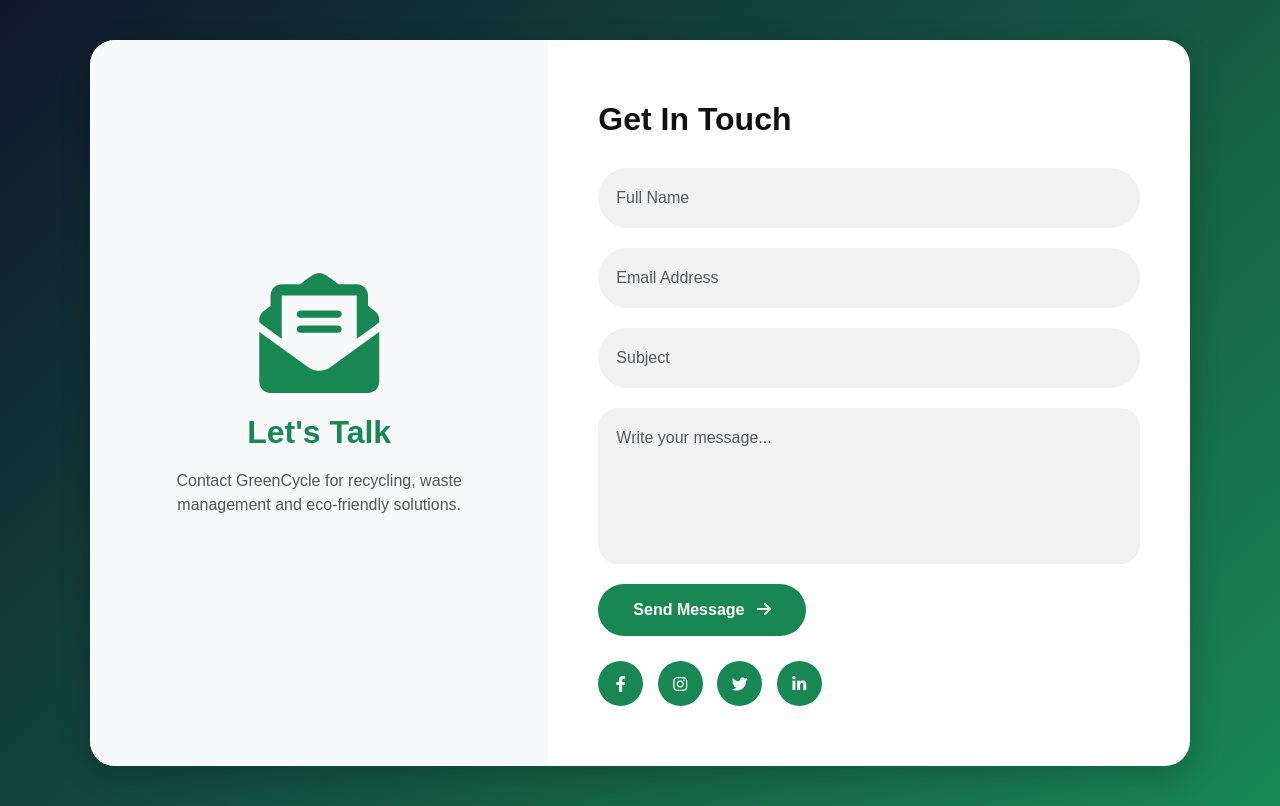
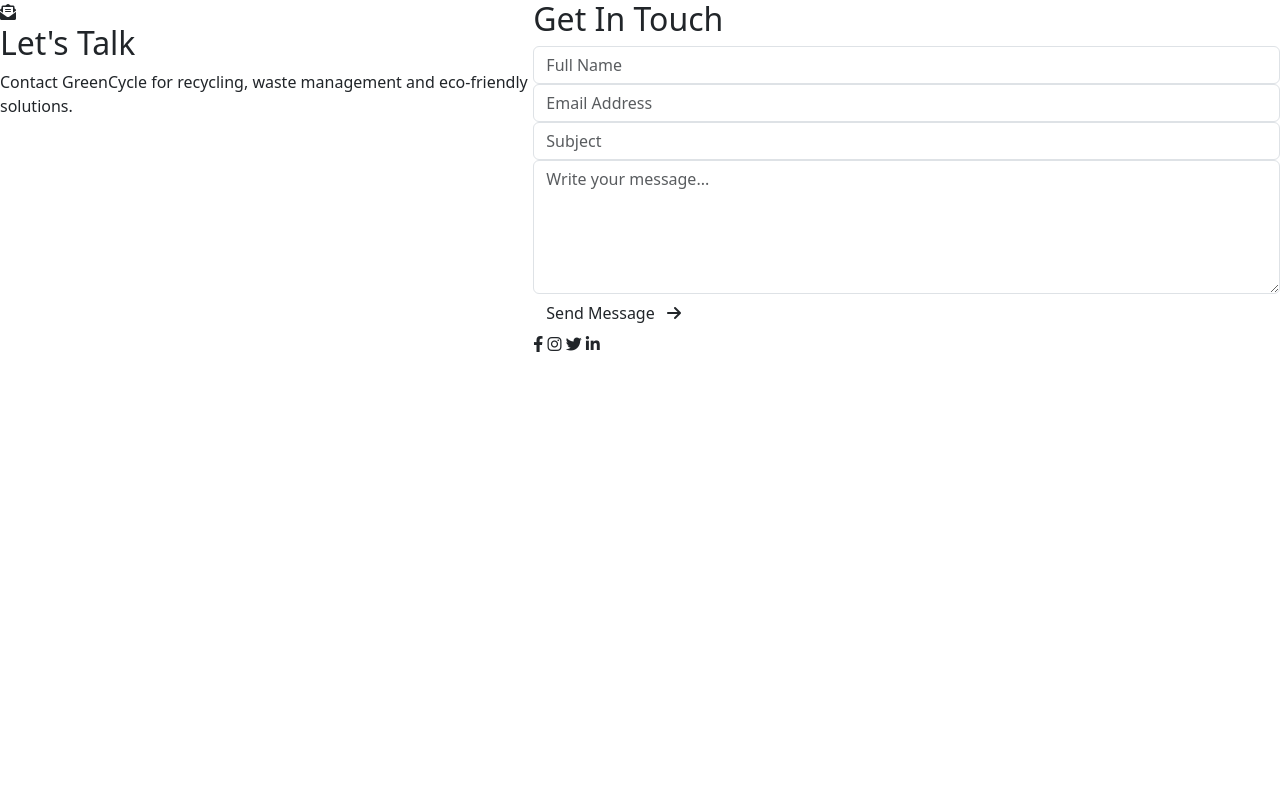
Before and after one commit to Kevinrony/cse25-391, a plain HTML site: page contact.html in a window 1280 px wide. Drawn offline with nearby package versions, Linux system fonts and the light colour scheme.

Commit message:
Update contact.html

```diff
--- a/contact.html
+++ b/contact.html
@@ -13,147 +13,7 @@
     <link rel="stylesheet"
     href="https://cdnjs.cloudflare.com/ajax/libs/font-awesome/6.0.0/css/all.min.css">
 
-    <style>
 
-        *{
-            margin:0;
-            padding:0;
-            box-sizing:border-box;
-        }
-
-        body{
-            min-height:100vh;
-            display:flex;
-            justify-content:center;
-            align-items:center;
-            background:
-            linear-gradient(135deg,#0f172a,#198754);
-            font-family:Arial,sans-serif;
-            padding:40px 20px;
-        }
-
-        /* CONTACT CONTAINER */
-        .contact-container{
-            background:white;
-            width:100%;
-            max-width:1100px;
-            border-radius:25px;
-            overflow:hidden;
-            box-shadow:0 10px 30px rgba(0,0,0,0.2);
-        }
-
-        /* LEFT SIDE */
-        .contact-left{
-            background:#f8f9fa;
-            display:flex;
-            justify-content:center;
-            align-items:center;
-            flex-direction:column;
-            padding:50px;
-            height:100%;
-        }
-
-        .contact-left i{
-            font-size:120px;
-            color:#198754;
-            margin-bottom:20px;
-        }
-
-        .contact-left h2{
-            font-weight:bold;
-            color:#198754;
-        }
-
-        .contact-left p{
-            text-align:center;
-            color:#555;
-            margin-top:10px;
-        }
-
-        /* RIGHT SIDE */
-        .contact-right{
-            padding:60px 50px;
-        }
-
-        .contact-right h2{
-            font-weight:bold;
-            margin-bottom:30px;
-            color:#111;
-        }
-
-        /* INPUTS */
-        .form-control{
-            border:none;
-            background:#f1f1f1;
-            padding:18px;
-            border-radius:50px;
-            margin-bottom:20px;
-            box-shadow:none !important;
-        }
-
-        textarea.form-control{
-            border-radius:20px;
-            resize:none;
-        }
-
-        /* BUTTON */
-        .btn-green{
-            background:#198754;
-            color:white;
-            border:none;
-            padding:14px 35px;
-            border-radius:50px;
-            transition:0.3s;
-            font-weight:bold;
-        }
-
-        .btn-green:hover{
-            background:#146c43;
-            transform:translateY(-3px);
-        }
-
-        /* SOCIAL ICONS */
-        .social-icons{
-            margin-top:25px;
-        }
-
-        .social-icons i{
-            width:45px;
-            height:45px;
-            background:#198754;
-            color:white;
-            border-radius:50%;
-            display:inline-flex;
-            justify-content:center;
-            align-items:center;
-            margin-right:10px;
-            transition:0.3s;
-            cursor:pointer;
-        }
-
-        .social-icons i:hover{
-            background:#14532d;
-            transform:scale(1.1);
-        }
-
-        /* RESPONSIVE */
-        @media(max-width:768px){
-
-            .contact-left{
-                padding:40px 20px;
-            }
-
-            .contact-right{
-                padding:40px 25px;
-            }
-
-            .contact-left i{
-                font-size:80px;
-            }
-
-        }
-
-    </style>
 </head>
 
 <body>
```
